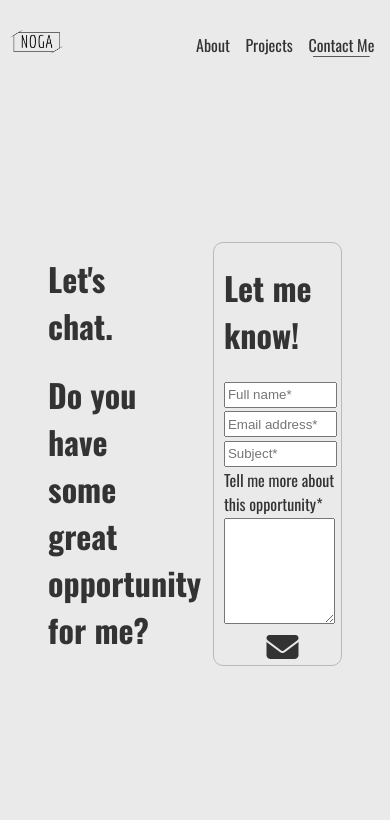
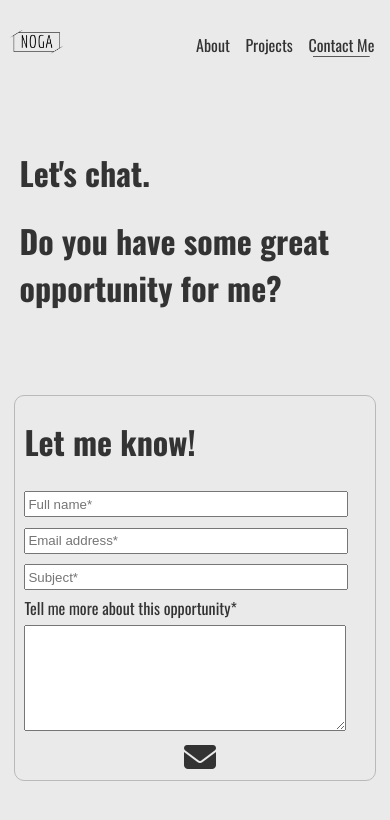
Before and after one commit to NogaTal98/portfolio, a React (Create React App) app: page /ContactMe in a window 390 px wide. Shown: the top 820 px of the page. Built offline with nearby package versions, Linux system fonts and the light colour scheme.

Commit message:
adjusting contact page to mobile

```diff
--- a/src/pages/contactMe.css
+++ b/src/pages/contactMe.css
@@ -47,3 +47,18 @@
   textarea {
     height: 100px;
   }
+
+  @media screen and (max-width: 768px){
+    .contact {
+      flex-direction: column;
+    }
+
+    .title {
+      width: 90%;
+    }
+
+    .contactInfo {
+      width: 90%;
+    }
+
+  }
```
